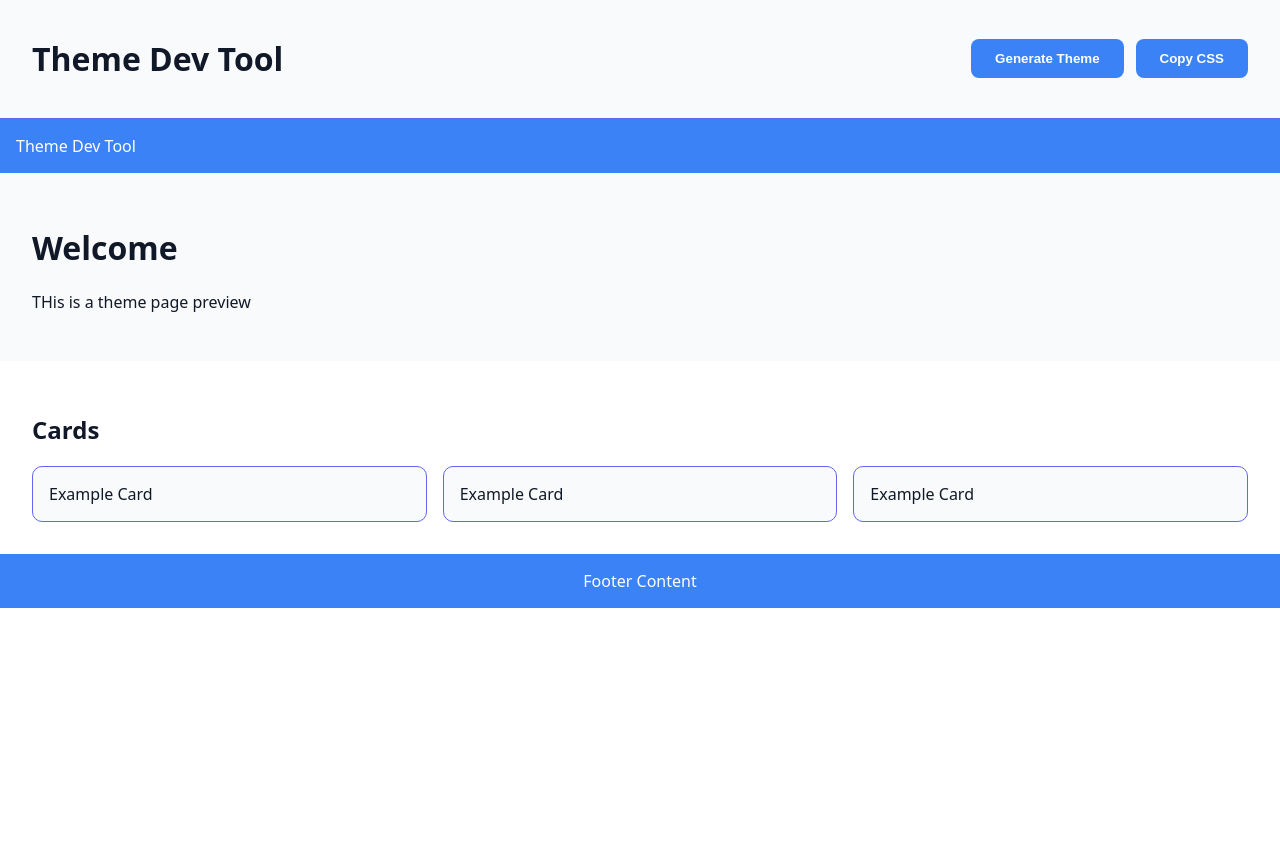
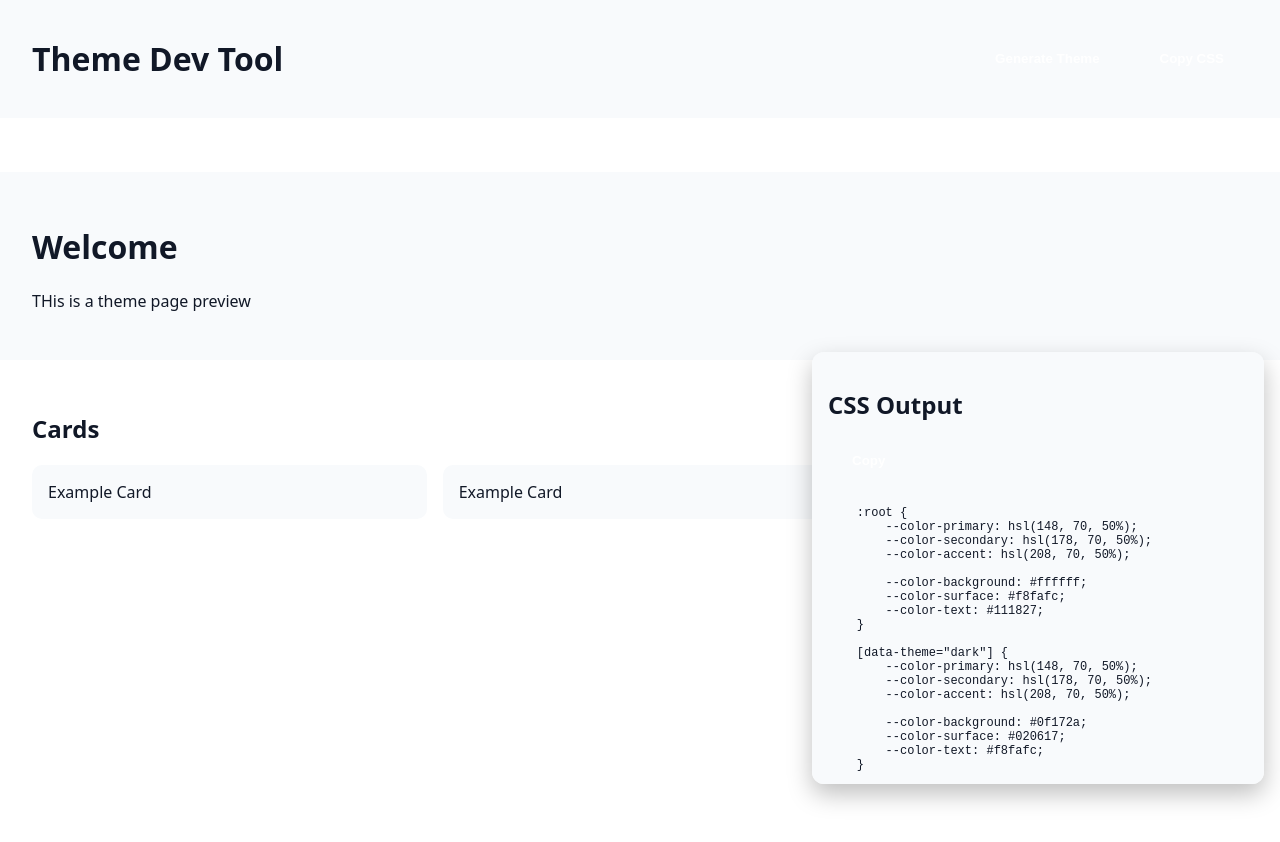
Before and after one commit to RodriguezRamiro/themedevstool, a React (Vite) app: page / in a window 1280 px wide. Shown: the top 842 px of the page. Built offline with nearby package versions, Linux system fonts and the light colour scheme.

Commit message:
refactored left over code from panel styling and other variables removing panels.

```diff
--- a/src/App.css
+++ b/src/App.css
@@ -77,10 +77,6 @@
     font-family: system-ui, sans-serif;
   }
 
-  .header {
-    padding: 1rem 2rem;
-    border-bottom: 1px solid #1e293b;
-  }
 
   .app-header {
     position: sticky;
@@ -107,7 +103,7 @@
   }
 
   button {
-    background: #3b82f6;
+    background: var(--color-primary);
     border: none;
     padding: 0.75rem 1.5rem;
     border-radius: 8px;
@@ -152,3 +148,33 @@
 
     box-shadow: 0 2px 8px rgba(0,0,0,0.25);
   }
+
+
+  .css-output {
+    position: fixed;
+
+    right: 1rem;
+    bottom: 1rem;
+
+    width: 420px;
+    max-height: 400px;
+
+    background: var(--color-surface);
+
+    border: 1px solid var(--color-secondary);
+
+    border-radius: 12px;
+
+    padding: 1rem;
+
+    overflow: auto;
+
+    box-shadow: 0 10px 25px rgba(0,0,0,0.25);
+
+    z-index: 20;
+  }
+
+  .css-output pre {
+    font-size: 0.75rem;
+    white-space: pre-wrap;
+  }
--- a/src/App.jsx
+++ b/src/App.jsx
@@ -1,27 +1,28 @@
-/* //themedevstool/src/App.jsx */
-
-import { useState } from "react"
-import "./App.css"
-import { generateTheme } from "./utils/generateTheme"
-import { generateCSSVariables } from "./utils/generateCSSVariables"
-import { applyThemeToDocument } from "./utils/applytheme"
-import CSSOutput from "./components/cssOutput"
-import LayoutPreview from "./components/layoutPreview"
-
+import { useState, useEffect } from "react";
+import "./App.css";
+import { generateTheme } from "./utils/generateTheme";
+import { generateCSSVariables } from "./utils/generateCSSVariables";
+import { applyThemeToDocument } from "./utils/applytheme";
+import CSSOutput from "./components/cssOutput";
+import LayoutPreview from "./components/layoutPreview";
 
 function App() {
-  const [css, setCss] = useState("")
-  const [theme, setTheme] = useState(null)
+  const [css, setCss] = useState("");
+  const [theme, setTheme] = useState(null);
 
   function handleGenerate() {
-    const newTheme = generateTheme()
-    const cssOutput = generateCSSVariables(newTheme)
+    const newTheme = generateTheme();
+    const cssOutput = generateCSSVariables(newTheme);
 
+    setTheme(newTheme);
+    setCss(cssOutput);
+    applyThemeToDocument(newTheme);
+  }
 
-    setTheme(newTheme)
-    setCss(cssOutput)
-    applyThemeToDocument(newTheme)
-  }
+  // ✅ Runs once when the app loads
+  useEffect(() => {
+    handleGenerate();
+  }, []);
 
   return (
     <div className="app">
@@ -46,9 +47,12 @@ function App() {
 
       <LayoutPreview />
 
+      {css && (
+        <CSSOutput css={css} />
+      )}
+
     </div>
-  )
+  );
 }
 
-
-export default App
+export default App;
--- a/src/components/cssOutput.jsx
+++ b/src/components/cssOutput.jsx
@@ -7,7 +7,7 @@ function CSSOutput({ css }) {
     }
 
     return (
-        <div>
+        <div className="css-output">
 
             <h2>CSS Output</h2>
 
```
